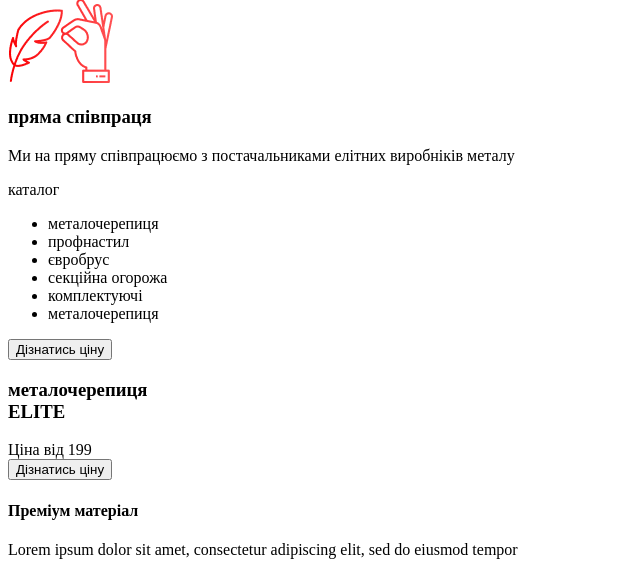
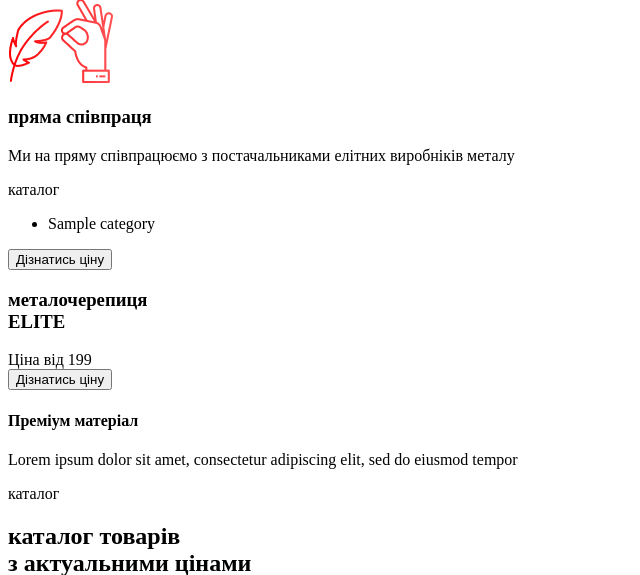
Before and after one commit to artemomelchenko/landing-with-small-api, a Yii app: template frontend/views/site/index.php in a window 1280 px wide. Shown: the part 2556-3131 px from the top of the page, without its empty margins (0-640 px from the left). Run offline with PHP 8.4 and a stand-in for Yii, Linux system fonts and the light colour scheme; the template is opened without the code that fills it: most values are stand-ins (such as "Sample title", 1, 10 or a date in 2020); data that the repository does not hold is empty; some libraries are stand-ins or nearby versions.

Commit message:
'frontend_categories2'

```diff
--- a/frontend/controllers/SiteController.php
+++ b/frontend/controllers/SiteController.php
@@ -1,6 +1,7 @@
 <?php
 namespace frontend\controllers;
 
+use common\models\Categories;
 use common\models\Leads;
 use common\models\LeadsSettings;
 use frontend\models\ResendVerificationEmailForm;
@@ -82,6 +83,7 @@ class SiteController extends Controller
     {
         $leads = new Leads();
         $leadset = new LeadsSettings();
+        $categories = Categories::find()->all();
 
         if (Yii::$app->request->isAjax) {
             $data = Yii::$app->request->post();
@@ -180,7 +182,9 @@ class SiteController extends Controller
         }
 
 
-        return $this->render('index');
+        return $this->render('index', [
+            'categories' => $categories,
+        ]);
     }
 
     public function actionPdf(){
--- a/frontend/views/site/index.php
+++ b/frontend/views/site/index.php
@@ -2,6 +2,7 @@
 use yii\helpers\Html;
 use yii\widgets\ActiveForm;
 /* @var $this yii\web\View */
+/* @var $categories \common\models\Categories */
 
 $this->title = 'ТопДах';
 
@@ -93,12 +94,9 @@ $this->title = 'ТопДах';
 				<div class="over_line">
 					<nav class="catalog-menu">
 						<ul>
-							<li class="catalog-item active" data-route="1">металочерепиця</li>
-							<li class="catalog-item" data-route="2">профнастил</li>
-							<li class="catalog-item" data-route="3">євробрус</li>
-							<li class="catalog-item" data-route="4">секційна огорожа</li>
-							<li class="catalog-item" data-route="5">комплектуючі</li>
-							<li class="catalog-item" data-route="6">металочерепиця</li>
+                            <?php foreach ($categories as $category): ?>
+                                <li class="catalog-item active" data-route="<?= $category->id ?>"><?= $category->name ?></li>
+                            <?php endforeach; ?>
 						</ul>
 					</nav>
 					<div class="assortment">
```
